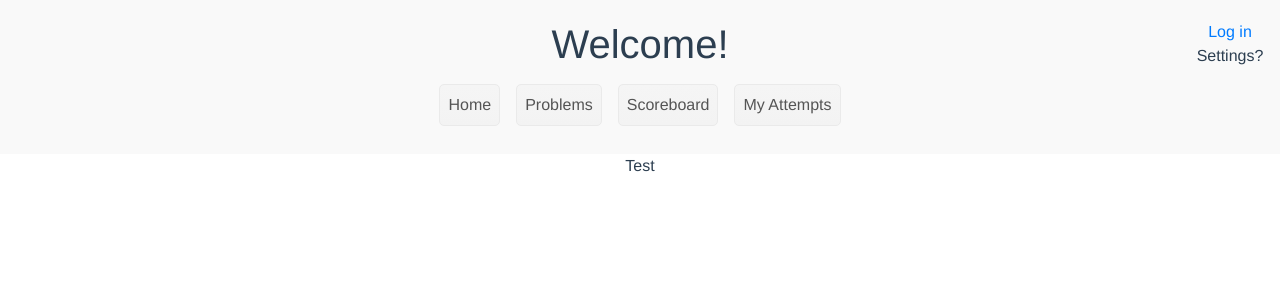
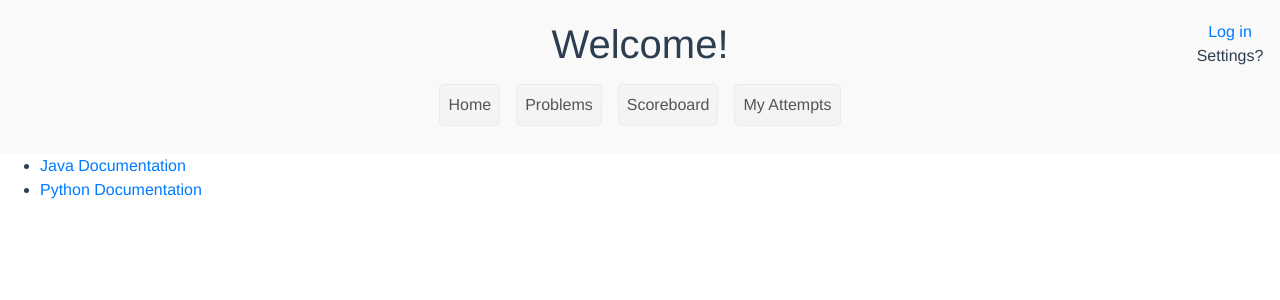
Before and after one commit to Addisonbean/Contest, a Vue app in the folder client/: page / in a window 1280 px wide. Shown: the top 300 px of the page. Built offline with nearby package versions, Linux system fonts and the light colour scheme; no server answers.

Commit message:
documentation done

```diff
--- a/client/src/pages/Home.vue
+++ b/client/src/pages/Home.vue
@@ -1,8 +1,10 @@
 <template>
 	<div>
-	<p>
-	Test
-	</p>
+
+		<ul>
+			<li><a href ="/docs/javaDoc/index.html" target = "_blank">Java Documentation</a></li>
+			<li><a href ="/docs/pythonDoc/index.html" target = "_blank">Python Documentation</a></li>
+		</ul>
 	</div>
 </template>
 
@@ -16,4 +18,7 @@ export default {
 	h2 {
 		text-align: center;
 	}
+	ul{
+		text-align: left;
+	}
 </style>
```
Lines whose indentation alone changed are shown as unchanged.
